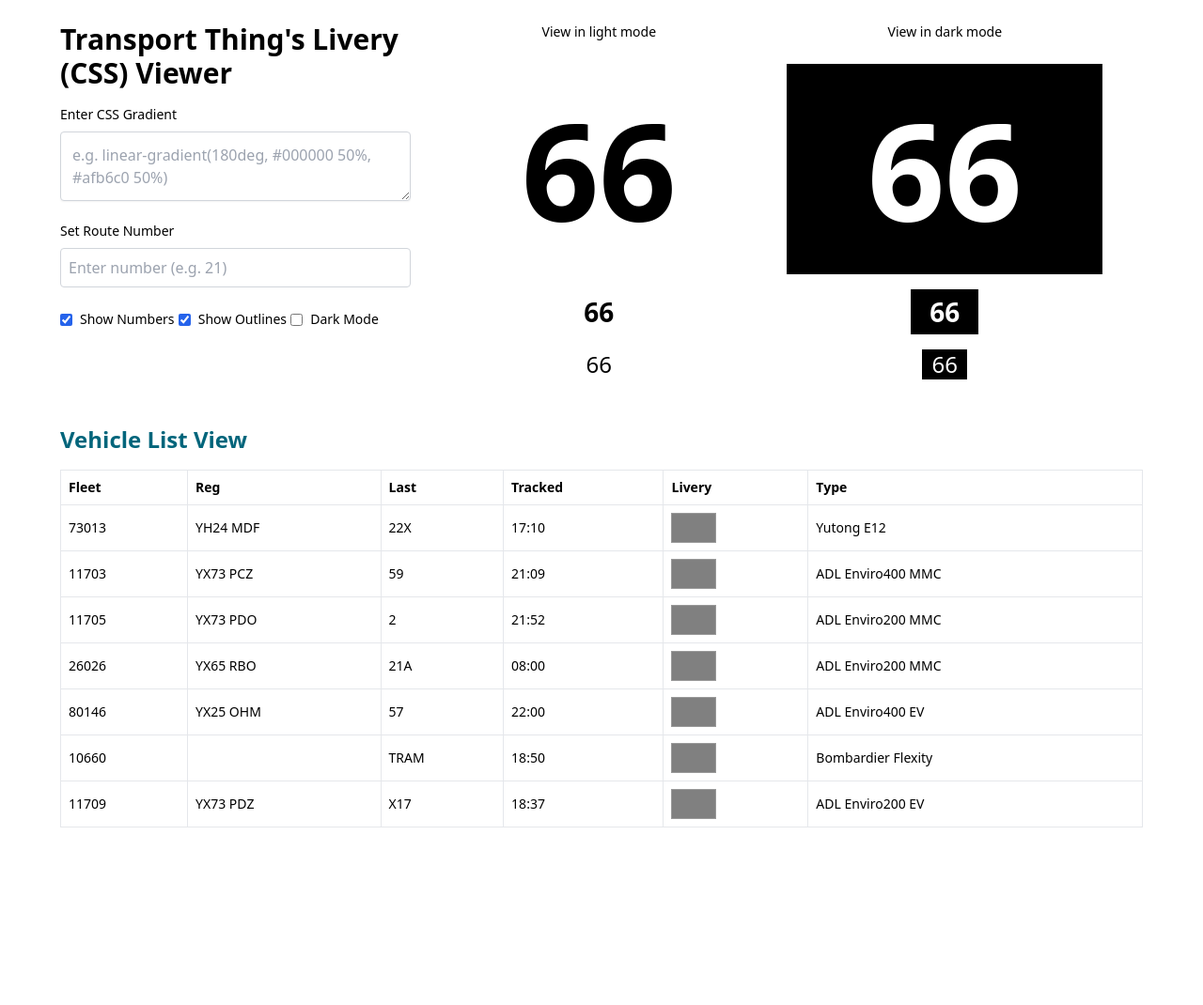
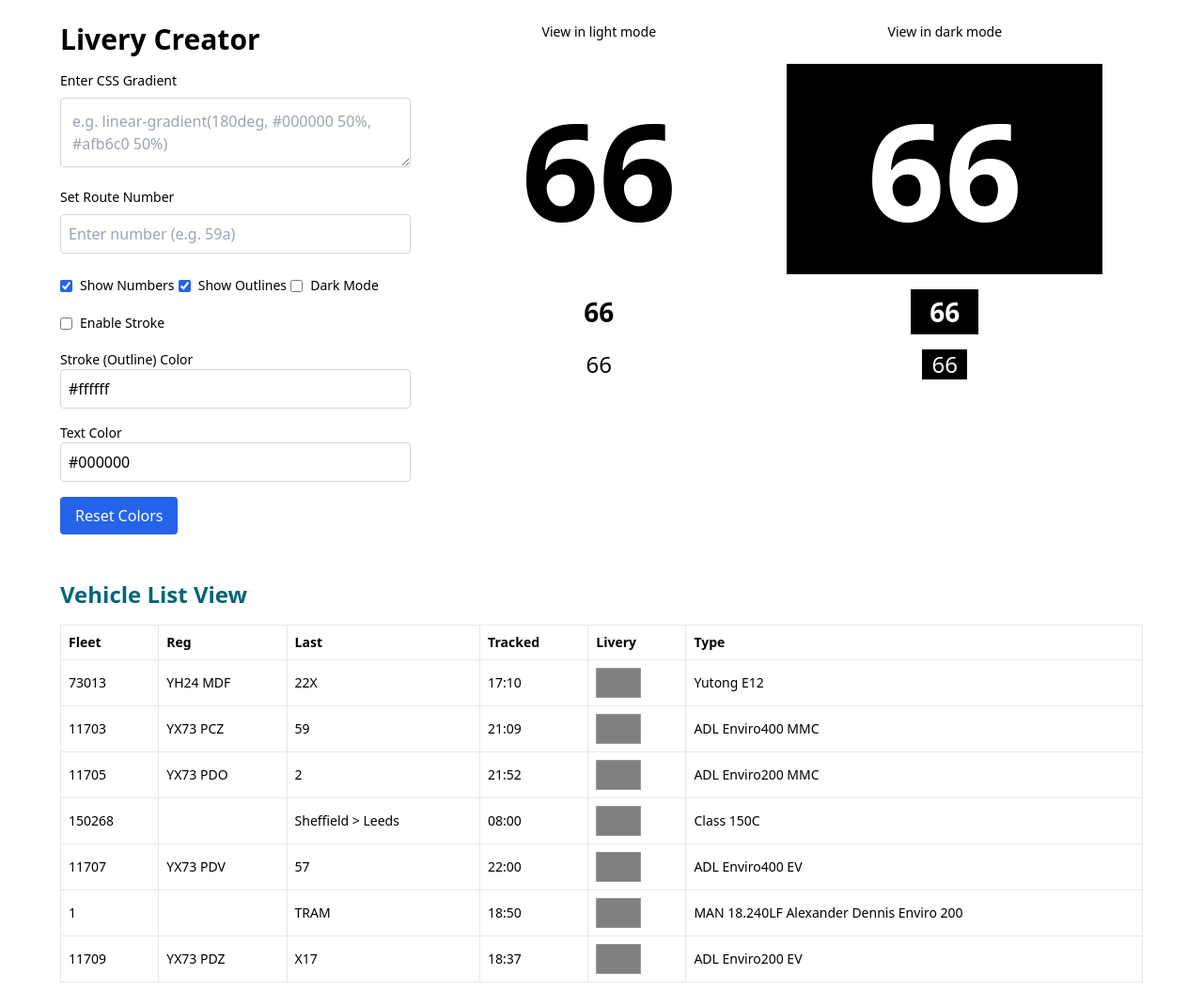
Before and after one commit to iMarkeh/timesbus.org, a Django app: template busstops/templates/liveries.html in a window 1280 px wide. Shown: the whole page at 94% size. Before the commit the page ends 881 px from the top, so only its background shows below. Run offline with Django 4.2, Linux system fonts and the light colour scheme; the template is opened without the code that fills it, so the values that code supplies are empty; some libraries are stand-ins or nearby versions.

Commit message:
thing :3

```diff
--- a/busstops/templates/liveries.html
+++ b/busstops/templates/liveries.html
@@ -5,7 +5,7 @@
 <head>
   <meta charset="UTF-8" />
   <meta name="viewport" content="width=device-width, initial-scale=1.0" />
-  <title>TransportThing's Livery Viewer</title>
+  <title>Livery Creator</title>
   <script src="https://cdn.tailwindcss.com"></script>
     <style>
     #gradient {
@@ -56,80 +56,92 @@
       background-color: #383838;
     }
 
-    /* Light mode text css */
     .text-light-mode {
       color: #000000;
     }
 
-    /* Dark Mode Text Css */
     .text-dark-mode {
       color: #000000;
     }
 
     .liverylarge {
       width: 21rem;
-      height: 14rem
+      height: 14rem;
     }
 
     .liverymedium {
       width: 4.5rem;
-      height: 3rem
+      height: 3rem;
     }
 
     .liverysmall {
       width: 3rem;
-      height: 2rem
+      height: 2rem;
     }
-
   </style>
 </head>
 <body class="bg-light-mode text-light-mode dark:bg-dark-mode dark:text-dark-mode min-h-screen flex flex-col items-center justify-start p-6 transition-colors duration-300" id="body">
   <div class="w-full max-w-6xl flex flex-col md:flex-row gap-8">
 
-    <!-- Left  -->
+    <!-- Left Panel -->
     <div class="md:w-1/3 w-full">
-      <h1 class="text-3xl font-bold mb-4 text-center md:text-left text-light-mode dark:text-dark-mode">Transport Thing's Livery (CSS) Viewer</h1>
+      <h1 class="text-3xl font-bold mb-4 text-center md:text-left text-light-mode dark:text-dark-mode">Livery Creator</h1>
 
-      <label for="gradient" class="block mb-2 text-sm font-medium text-light-mode dark:text-dark-mode">Enter CSS Gradient</label>
-      <textarea
-        id="gradient"
-        placeholder="e.g. linear-gradient(180deg, #000000 50%, #afb6c0 50%)"
-        class="w-full p-3 border border-gray-300 shadow-sm rounded"
-      ></textarea>
+      <label for="gradient" class="block mb-2 text-sm font-medium">Enter CSS Gradient</label>
+      <textarea id="gradient" placeholder="e.g. linear-gradient(180deg, #000000 50%, #afb6c0 50%)" class="w-full p-3 border border-gray-300 shadow-sm rounded"></textarea>
       <div id="gradientError" class="mt-2 text-sm text-red-600 hidden">Invalid CSS gradient format.</div>
 
       <div class="mt-4">
-        <label for="numberInput" class="block mb-2 text-sm font-medium text-light-mode dark:text-dark-mode">Set Route Number</label>
-        <input
-          id="numberInput"
-          type="text"
-          maxlength="3"
-          placeholder="Enter number (e.g. 21)"
-          class="w-full p-2 border border-gray-300 rounded"
-        />
+        <label for="numberInput" class="block mb-2 text-sm font-medium">Set Route Number</label>
+        <input id="numberInput" type="text" maxlength="3" placeholder="Enter number (e.g. 59a)" class="w-full p-2 border border-gray-300 rounded" />
       </div>
 
       <div class="mt-4 space-y-2">
         <label class="inline-flex items-center space-x-2">
           <input type="checkbox" id="toggleNumbers" checked class="accent-blue-600">
-          <span class="text-sm text-light-mode dark:text-dark-mode">Show Numbers</span>
+          <span class="text-sm">Show Numbers</span>
         </label>
         <label class="inline-flex items-center space-x-2">
           <input type="checkbox" id="toggleOutlines" checked class="accent-blue-600">
-          <span class="text-sm text-light-mode dark:text-dark-mode">Show Outlines</span>
+          <span class="text-sm">Show Outlines</span>
         </label>
         <label class="inline-flex items-center space-x-2">
           <input type="checkbox" id="toggleTheme" class="accent-blue-600">
-          <span class="text-sm text-light-mode dark:text-dark-mode">Dark Mode</span>
+          <span class="text-sm">Dark Mode</span>
         </label>
+      </div>
+
+      <!-- Color Pickers + Stroke Toggle + Reset Button -->
+      <div class="mt-4 space-y-4">
+        <label class="inline-flex items-center space-x-2">
+          <input type="checkbox" id="enableStroke" class="accent-blue-600" />
+          <span class="text-sm">Enable Stroke</span>
+        </label>
+
+        <div>
+          <label for="strokeColorInput" class="block text-sm font-medium">Stroke (Outline) Color</label>
+          <div class="relative">
+            <input type="text" id="strokeColorInput" value="#ffffff" maxlength="7" class="w-full p-2 border border-gray-300 rounded" placeholder="#ffffff" />
+            <input type="color" id="strokeColorPicker" class="absolute right-2 top-1/2 -translate-y-1/2 opacity-0 pointer-events-none" />
+          </div>
+        </div>
+        <div>
+          <label for="textColorInput" class="block text-sm font-medium">Text Color</label>
+          <div class="relative">
+            <input type="text" id="textColorInput" value="#000000" maxlength="7" class="w-full p-2 border border-gray-300 rounded" placeholder="#000000" />
+            <input type="color" id="textColorPicker" class="absolute right-2 top-1/2 -translate-y-1/2 opacity-0 pointer-events-none" />
           </div>
         </div>
 
-    <!-- Right Preview Boxes -->
+        <button id="resetColors" class="mt-2 px-4 py-2 bg-blue-600 text-white rounded hover:bg-blue-700 transition">Reset Colors</button>
+      </div>
+    </div>
+
+    <!-- Right Panel Preview -->
     <div class="md:w-2/3 w-full flex flex-col md:flex-row gap-8">
-      <!-- Light Boxes  -->
+      <!-- Light Boxes -->
       <div class="flex flex-col items-center space-y-4">
-        <div class="text-sm font-medium text-light-mode dark:text-dark-mode mb-2">View in light mode</div>
+        <div class="text-sm font-medium mb-2">View in light mode</div>
         <div class="flex items-center justify-center text-[9rem] leading-none font-bold liverylarge text-black bg-white text-center">
           <div class="text-overlay light-text">66</div>
         </div>
@@ -143,7 +155,7 @@
 
       <!-- Dark Boxes -->
       <div class="flex flex-col items-center space-y-4">
-        <div class="text-sm font-medium text-light-mode dark:text-dark-mode mb-2">View in dark mode</div>
+        <div class="text-sm font-medium mb-2">View in dark mode</div>
         <div class="overlay-box liverylarge bg-black flex items-center justify-center text-[9rem] leading-none font-bold text-white text-center">
           <div class="gradient-overlay" id="bigGradient"></div>
           <div class="text-overlay dark-text">66</div>
@@ -160,7 +172,7 @@
     </div>
   </div>
 
-  <!-- Fleet Table  -->
+  <!-- Fleet Table -->
   <div class="mt-12 w-full max-w-6xl">
     <h2 class="text-2xl font-bold mb-4 text-[#00657b]">Vehicle List View</h2>
     <table class="w-full text-sm text-left border border-grey-300 bg-[#ffffff]">
@@ -178,13 +190,14 @@
     </table>
   </div>
 
+  <!-- Script -->
   <script>
     const gradientInput = document.getElementById('gradient');
     const toggleNumbers = document.getElementById('toggleNumbers');
     const toggleOutlines = document.getElementById('toggleOutlines');
     const toggleTheme = document.getElementById('toggleTheme');
+    const numberInput = document.getElementById('numberInput');
     const body = document.getElementById('body');
-    const numberInput = document.getElementById('numberInput');
     const gradientError = document.getElementById('gradientError');
 
     const darkGradientOverlays = {
@@ -196,46 +209,59 @@
     const lightBoxes = document.querySelectorAll('.light-text');
     const darkBoxes = document.querySelectorAll('.dark-text');
 
+    const strokeColorInput = document.getElementById('strokeColorInput');
+    const strokeColorPicker = document.getElementById('strokeColorPicker');
+    const textColorInput = document.getElementById('textColorInput');
+    const textColorPicker = document.getElementById('textColorPicker');
+    const enableStroke = document.getElementById('enableStroke');
+    const resetColors = document.getElementById('resetColors');
+
     let lastValidGradient = '';
 
-    function applyOutline(el, colorClass) {
-      const fontSize = parseFloat(getComputedStyle(el).fontSize);
-      let outlineSize = 1;
-      if (fontSize >= 100) {
-        outlineSize = 2;
-      } else if (fontSize >= 20) {
-        outlineSize = 1.25;
-      } else {
-        el.classList.remove('outline-black', 'outline-white');
+    function applyOutline(el, color) {
+      if (!enableStroke.checked || !toggleOutlines.checked) {
         el.style.textShadow = 'none';
         return;
       }
-      el.style.setProperty('--outline-size', `${outlineSize}px`);
-      el.classList.toggle(colorClass, toggleOutlines.checked);
+      const fontSize = parseFloat(getComputedStyle(el).fontSize);
+      let size = fontSize >= 100 ? 2 : fontSize >= 20 ? 1.25 : 0;
+      el.style.setProperty('--outline-size', `${size}px`);
+      if (size > 0) {
+        el.style.textShadow = generateTextShadow(color, size + 'px');
+      } else {
+        el.style.textShadow = 'none';
+      }
+    }
+
+    function generateTextShadow(color, size) {
+      return `-${size} -${size} 0 ${color}, ${size} -${size} 0 ${color}, -${size} ${size} 0 ${color}, ${size} ${size} 0 ${color}`;
     }
 
     function updateVisibilityAndOutlines() {
-      const showNumbers = toggleNumbers.checked;
+      const show = toggleNumbers.checked;
       lightBoxes.forEach(el => {
-        el.style.display = showNumbers ? 'block' : 'none';
-        applyOutline(el, 'outline-white');
+        el.style.display = show ? 'block' : 'none';
+        applyOutline(el, strokeColorInput.value);
       });
       darkBoxes.forEach(el => {
-        el.style.display = showNumbers ? 'block' : 'none';
-        applyOutline(el, 'outline-black');
+        el.style.display = show ? 'block' : 'none';
+        applyOutline(el, strokeColorInput.value);
       });
     }
 
+    function updateTextColor(color) {
+      const customColorUsed = color.toLowerCase() !== '#000000';
+      lightBoxes.forEach(el => el.style.color = color);
+      darkBoxes.forEach(el => el.style.color = customColorUsed ? color : '#ffffff');
+    }
     function isGradientTransparent(gradient) {
-      const transparentRegex = /rgba?\(\s*\d+,\s*\d+,\s*\d+(?:,\s*0(?:\.0+)?|\s*,\s*0(?:\.0+)?)?\)|\btransparent\b/i;
-      return transparentRegex.test(gradient);
+      return /rgba?\([^)]*0(?:\.0+)?\)|\btransparent\b/i.test(gradient);
     }
 
     function isValidCSSGradient(gradient) {
       const testEl = document.createElement('div');
       try {
         testEl.style.background = gradient;
-
         return testEl.style.background !== '';
       } catch {
         return false;
@@ -244,36 +270,22 @@
 
     gradientInput.addEventListener('input', () => {
       const gradient = gradientInput.value.trim();
-
       if (!isValidCSSGradient(gradient)) {
         gradientError.classList.remove('hidden');
-
-        tableBody.querySelectorAll('tr').forEach(row => {
-          const liveryCell = row.cells[4];
-          const box = liveryCell.querySelector('div');
-          if (box) box.style.background = 'white';
-        });
         return;
       }
-
       gradientError.classList.add('hidden');
       lastValidGradient = gradient;
-
-      for (let key in darkGradientOverlays) {
-        darkGradientOverlays[key].style.background = gradient;
-      }
-
-      const isTransparent = isGradientTransparent(gradient);
+      Object.values(darkGradientOverlays).forEach(el => el.style.background = gradient);
       document.querySelectorAll('.light-text').forEach(box => {
-        const container = box.parentElement;
-        container.style.background = isTransparent ? 'white' : gradient;
+        box.parentElement.style.background = isGradientTransparent(gradient) ? 'white' : gradient;
       });
-
       renderFleetTable();
     });
 
     toggleNumbers.addEventListener('change', updateVisibilityAndOutlines);
     toggleOutlines.addEventListener('change', updateVisibilityAndOutlines);
+    enableStroke.addEventListener('change', updateVisibilityAndOutlines);
 
     toggleTheme.addEventListener('change', () => {
       const dark = toggleTheme.checked;
@@ -286,18 +298,57 @@
     numberInput.addEventListener('input', (e) => {
       const val = e.target.value.trim();
       if (!/^[a-zA-Z0-9]{1,3}$/.test(val)) return;
-      document.querySelectorAll('.light-text, .dark-text').forEach(el => {
-        el.textContent = val;
+      document.querySelectorAll('.light-text, .dark-text').forEach(el => el.textContent = val);
     });
+
+    strokeColorInput.addEventListener('dblclick', () => strokeColorPicker.click());
+    textColorInput.addEventListener('dblclick', () => textColorPicker.click());
+
+    strokeColorPicker.addEventListener('input', (e) => {
+      const color = e.target.value;
+      strokeColorInput.value = color;
+      updateVisibilityAndOutlines();
     });
-  <!-- Useless fleet shit that just previews haha  -->
+
+    textColorPicker.addEventListener('input', (e) => {
+      const color = e.target.value;
+      textColorInput.value = color;
+      updateTextColor(color);
+    });
+
+    strokeColorInput.addEventListener('input', (e) => {
+      const color = e.target.value;
+      if (/^#[0-9a-fA-F]{6}$/.test(color)) {
+        strokeColorPicker.value = color;
+        updateVisibilityAndOutlines();
+      }
+    });
+
+    textColorInput.addEventListener('input', (e) => {
+      const color = e.target.value;
+      if (/^#[0-9a-fA-F]{6}$/.test(color)) {
+        textColorPicker.value = color;
+        updateTextColor(color);
+      }
+    });
+
+    resetColors.addEventListener('click', () => {
+      textColorInput.value = '#000000';
+      strokeColorInput.value = '#ffffff';
+      textColorPicker.value = '#000000';
+      strokeColorPicker.value = '#ffffff';
+      enableStroke.checked = false;
+      updateTextColor('#000000');
+      updateVisibilityAndOutlines();
+    });
+
     const fleetData = [
       { fleet: '73013', reg: 'YH24 MDF', route: '22X', time: '17:10', type: 'Yutong E12' },
       { fleet: '11703', reg: 'YX73 PCZ', route: '59', time: '21:09', type: 'ADL Enviro400 MMC' },
       { fleet: '11705', reg: 'YX73 PDO', route: '2', time: '21:52', type: 'ADL Enviro200 MMC' },
-      { fleet: '26026', reg: 'YX65 RBO', route: '21A', time: '08:00', type: 'ADL Enviro200 MMC' },
-      { fleet: '80146', reg: 'YX25 OHM', route: '57', time: '22:00', type: 'ADL Enviro400 EV' },
-      { fleet: '10660', reg: '', route: 'TRAM', time: '18:50', type: 'Bombardier Flexity' },
+      { fleet: '150268', reg: '', route: 'Sheffield > Leeds', time: '08:00', type: 'Class 150C' },
+      { fleet: '11707', reg: 'YX73 PDV', route: '57', time: '22:00', type: 'ADL Enviro400 EV' },
+      { fleet: '1', reg: '', route: 'TRAM', time: '18:50', type: 'MAN 18.240LF Alexander Dennis Enviro 200' },
       { fleet: '11709', reg: 'YX73 PDZ', route: 'X17', time: '18:37', type: 'ADL Enviro200 EV' }
     ];
 
@@ -324,6 +375,7 @@
 
     renderFleetTable();
     updateVisibilityAndOutlines();
+    updateTextColor(textColorInput.value);
   </script>
 </body>
 </html>
```
Lines whose indentation alone changed are shown as unchanged.
